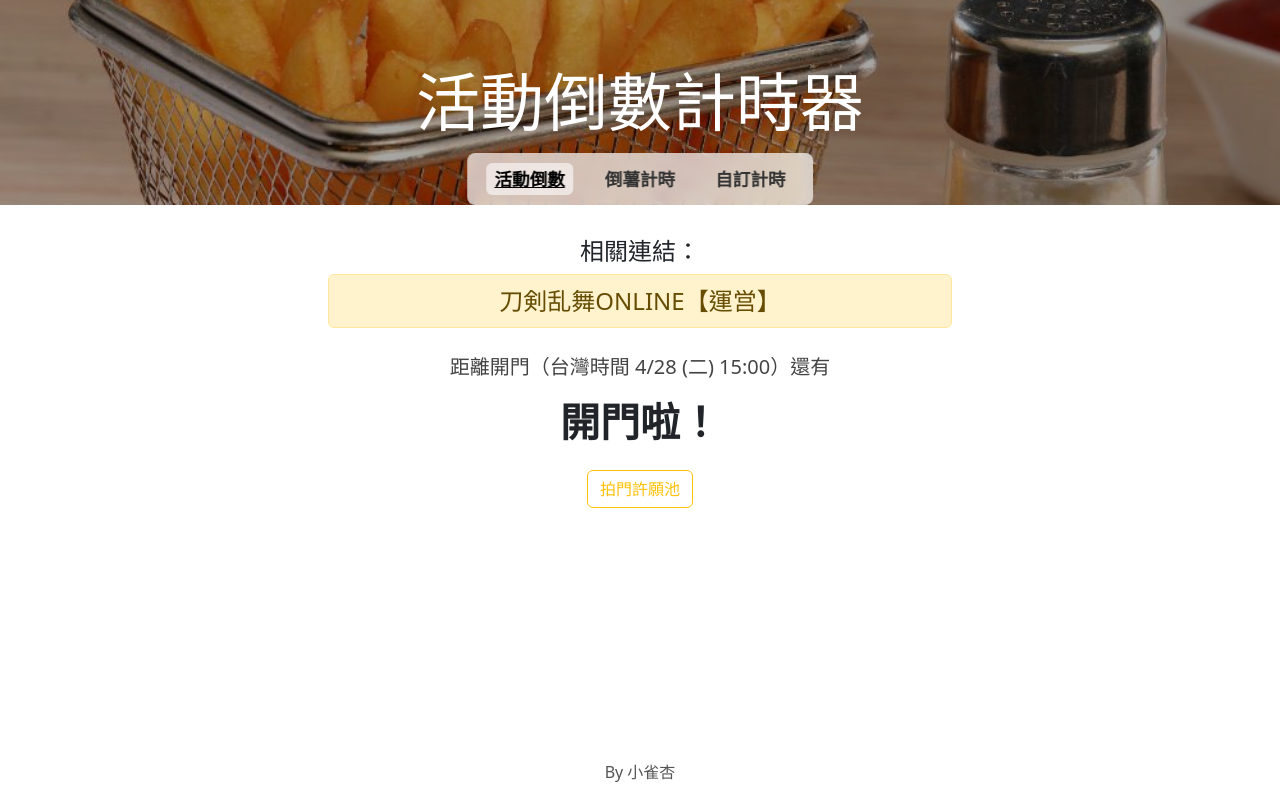
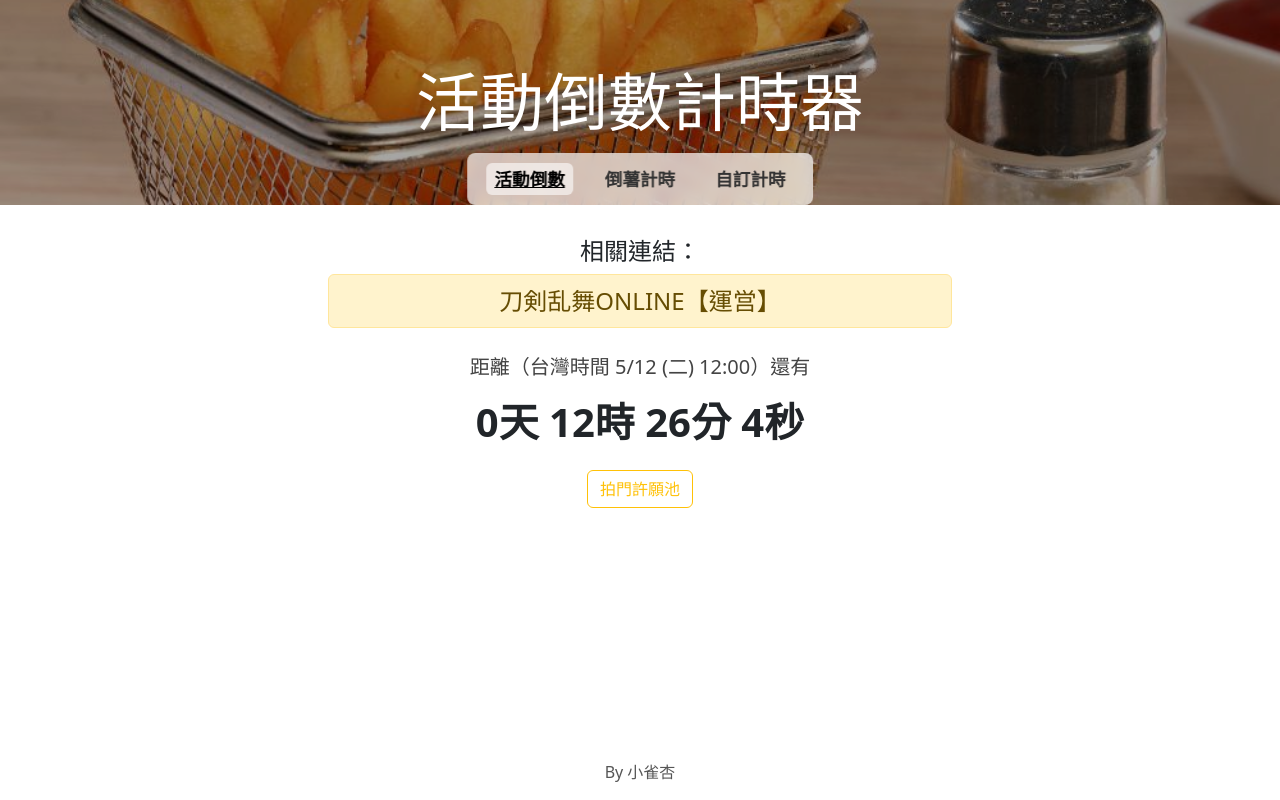
Before and after one commit to apricotlin12/fried-chips, a plain HTML site: page index.html in a window 1280 px wide. Drawn offline with nearby package versions, Linux system fonts and the light colour scheme.

Commit message:
20260511 - 更新維修時間

```diff
--- a/index.html
+++ b/index.html
@@ -39,8 +39,8 @@
 <script src="js/countdown.js"></script>
 <script>
   const TIMES = {
-    ACTIVITY_END: "2026-04-28T12:00:00+08:00",
-    OPEN_DOOR: "2026-04-28T15:00:00+08:00"
+    ACTIVITY_END: "2026-05-12T12:00:00+08:00",
+    OPEN_DOOR: "2026-05-12T15:00:00+08:00"
   };
   const currentTime = Date.now();
 
```
